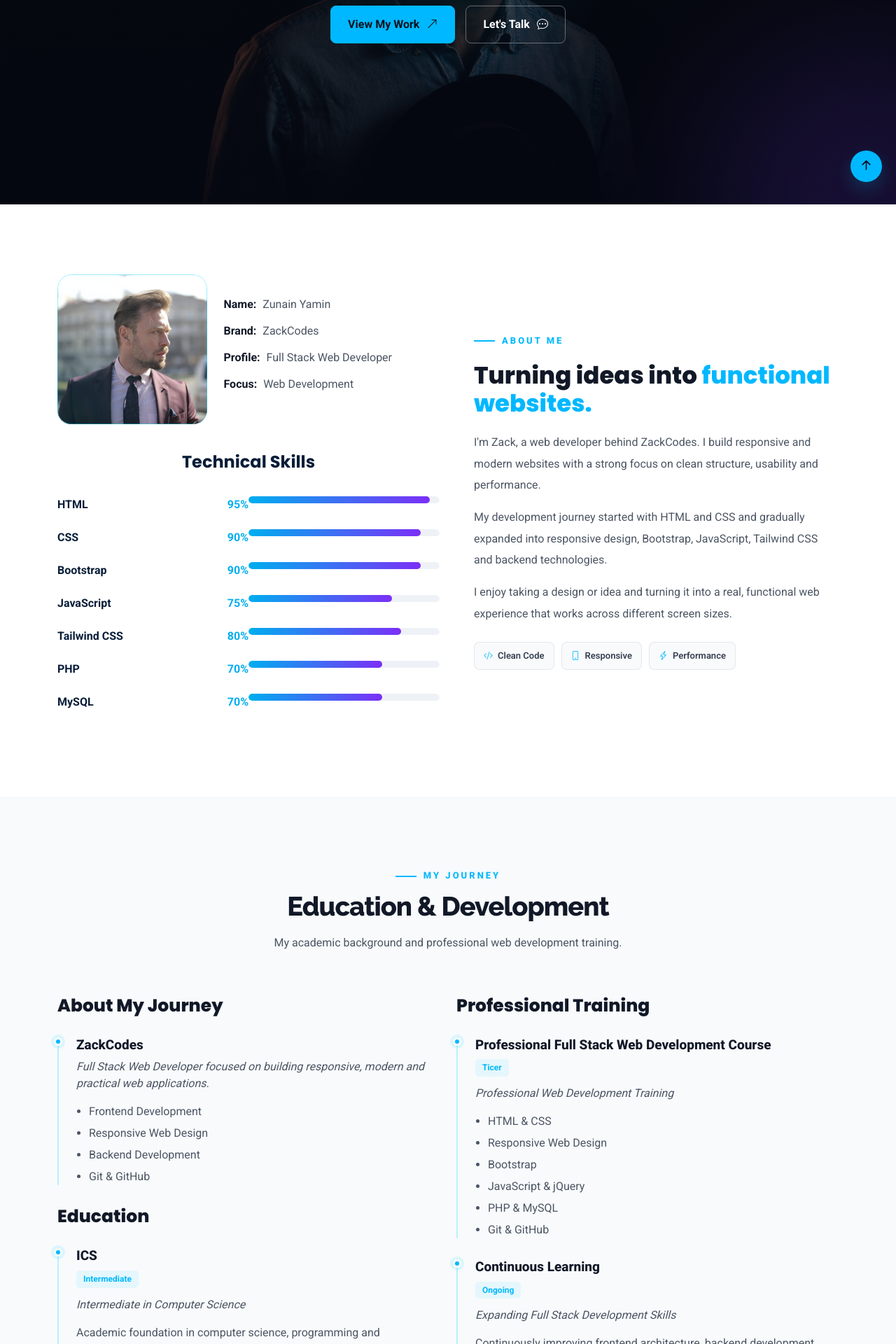
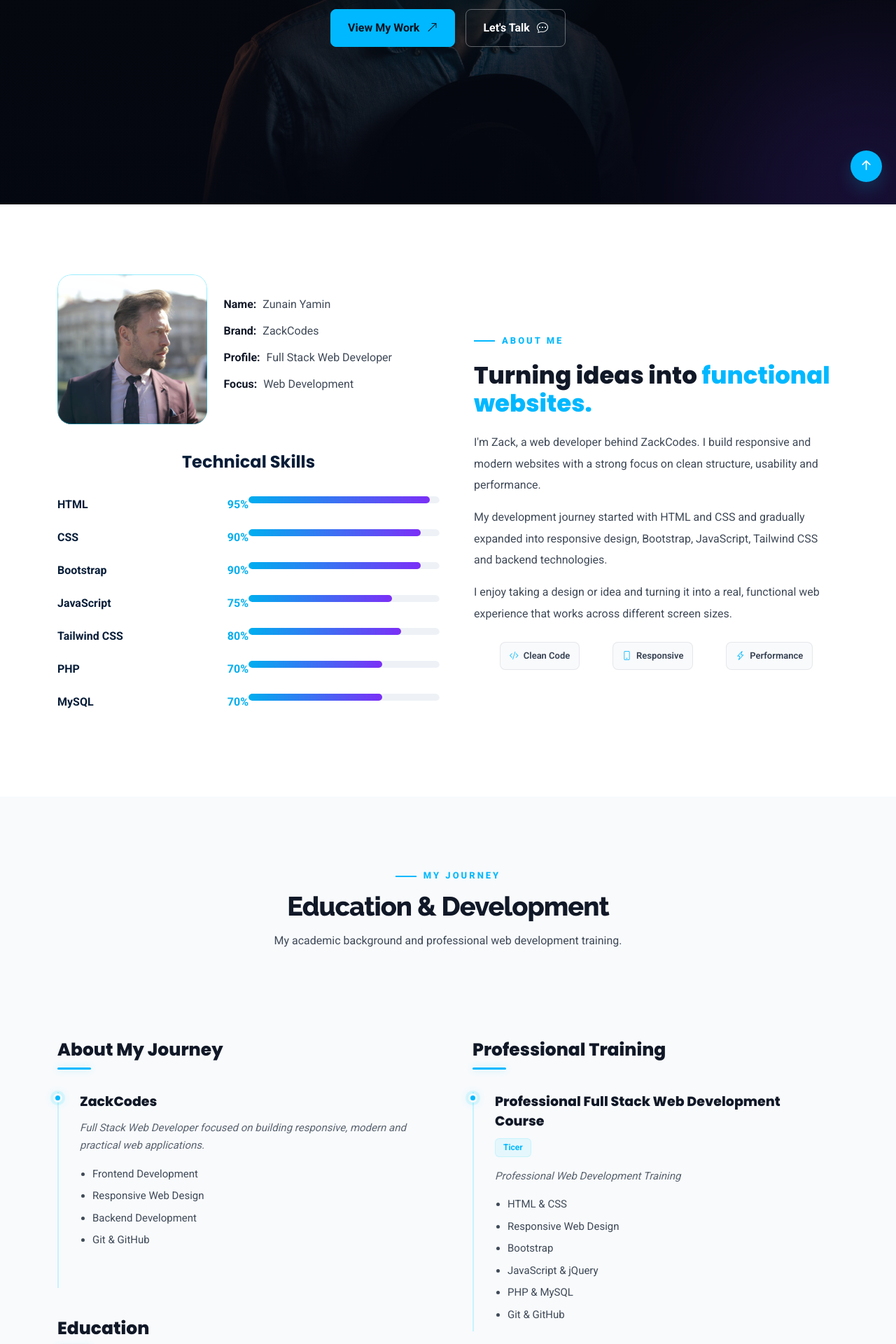
Before and after one commit to Zack365-codes/portfolio, a PHP site: page / in a window 1280 px wide. Shown: the part 520-2440 px from the top of the page at 70% size. Run offline with PHP 8.4, Linux system fonts and the light colour scheme.

Commit message:
Update resume section

```diff
--- a/assets/css/main.css
+++ b/assets/css/main.css
@@ -11,7 +11,7 @@
   --surface-dark: #0b1120;
 
   --heading-color: #111827;
-  --default-color: #4b5563;
+  --default-color: #3f4957;
   --contrast-color: #ffffff;
 
   --border-color: rgba(15, 23, 42, 0.08);
@@ -283,10 +283,10 @@ img {
   margin: 0 auto 20px;
   color: #fff;
   font-family: "Poppins", sans-serif;
-  font-size: clamp(55px, 7vw, 90px);
+  font-size: clamp(45px, 10vw, 30px);
   font-weight: 800;
   line-height: 1.05;
-  letter-spacing: -2px;
+  letter-spacing: 1px;
 }
 
 .hero-highlight {
@@ -650,93 +650,389 @@ img {
 /* =========================================================
    09. RESUME
    ========================================================= */
+/* =========================
+   RESUME SECTION
+========================= */
+/* =========================================================
+   RESUME / JOURNEY SECTION
+========================================================= */
 
 .resume {
   background: var(--surface-color);
 }
 
+
+/* =========================================================
+   SECTION HEADING
+========================================================= */
+
+.resume .section-title {
+  margin-bottom: 65px;
+}
+
+.resume .section-title h2 {
+  margin-bottom: 12px;
+}
+
+.resume .section-title p {
+  max-width: 650px;
+  margin: 0 auto;
+}
+
+
+/* =========================================================
+   MAIN GRID
+========================================================= */
+
+.resume-row {
+  align-items: flex-start;
+}
+
+.resume-column {
+  position: relative;
+}
+
+
+/* =========================================================
+   COLUMN TITLES
+========================================================= */
+
 .resume-title {
-  margin-bottom: 30px;
+  position: relative;
+
+  margin: 0 0 32px;
+  padding-bottom: 12px;
+
   color: var(--heading-color);
+
   font-family: "Poppins", sans-serif;
   font-size: 25px;
   font-weight: 800;
-}
+  line-height: 1.3;
+}
+
+
+/* Small accent line under heading */
+
+.resume-title::after {
+  content: "";
+
+  position: absolute;
+
+  left: 0;
+  bottom: 0;
+
+  width: 48px;
+  height: 3px;
+
+  background: var(--accent-color);
+
+  border-radius: 10px;
+
+  box-shadow:
+    0 0 10px rgba(0, 212, 255, 0.30);
+}
+
+
+/* =========================================================
+   TIMELINE ITEM
+========================================================= */
 
 .resume-item {
   position: relative;
 
-  margin-bottom: 30px;
-  padding: 0 0 0 25px;
-
-  border-left: 2px solid rgba(0, 212, 255, 0.25);
-
-  transition: var(--transition-normal);
-}
+  margin: 0 0 42px;
+  padding: 0 25px 4px 30px;
+
+  border-left: 2px solid rgba(0, 212, 255, 0.20);
+
+  transition:
+    padding-left 0.3s ease,
+    border-color 0.3s ease;
+}
+
+
+/* =========================================================
+   FIRST ITEMS
+   Keeps both sides visually balanced
+========================================================= */
+
+.resume-column > .resume-item:first-of-type {
+  min-height: 280px;
+}
+
+
+/* =========================================================
+   TIMELINE DOT
+========================================================= */
 
 .resume-item::before {
   content: "";
 
   position: absolute;
 
-  width: 12px;
-  height: 12px;
-
-  left: -7px;
-  top: 0;
+  top: 2px;
+  left: -8px;
+
+  width: 13px;
+  height: 13px;
 
   background: var(--accent-color);
 
   border: 3px solid var(--surface-color);
+
   border-radius: 50%;
 
-  box-shadow: 0 0 0 4px rgba(0, 212, 255, 0.12);
-
-  transition: var(--transition-normal);
-}
+  box-shadow:
+    0 0 0 4px rgba(0, 212, 255, 0.10),
+    0 0 12px rgba(0, 212, 255, 0.25);
+
+  transition:
+    transform 0.3s ease,
+    box-shadow 0.3s ease;
+}
+
+
+/* =========================================================
+   TIMELINE HOVER
+========================================================= */
 
 .resume-item:hover {
-  padding-left: 32px;
-  border-color: var(--accent-color);
+  padding-left: 36px;
+
+  border-left-color: var(--accent-color);
 }
 
 .resume-item:hover::before {
-  transform: scale(1.3);
+  transform: scale(1.25);
+
   box-shadow:
-    0 0 0 6px rgba(0, 212, 255, 0.12),
-    0 0 20px rgba(0, 212, 255, 0.5);
-}
+    0 0 0 6px rgba(0, 212, 255, 0.10),
+    0 0 22px rgba(0, 212, 255, 0.50);
+}
+
+
+/* =========================================================
+   ITEM TITLE
+========================================================= */
 
 .resume-item h4 {
-  margin-bottom: 8px;
+  margin: 0 0 11px;
+
   color: var(--heading-color);
+
+  font-family: "Poppins", sans-serif;
+
   font-size: 19px;
   font-weight: 800;
-}
+
+  line-height: 1.45;
+}
+
+
+/* =========================================================
+   TAG / LABEL
+========================================================= */
 
 .resume-item h5 {
-  display: inline-block;
-
-  margin-bottom: 12px;
-  padding: 5px 10px;
+  display: inline-flex;
+  align-items: center;
+
+  margin: 0 0 15px;
+
+  padding: 5px 11px;
 
   color: var(--accent-color);
+
   background: rgba(0, 212, 255, 0.08);
 
-  border-radius: 5px;
+  border: 1px solid rgba(0, 212, 255, 0.13);
+
+  border-radius: 6px;
 
   font-size: 12px;
   font-weight: 700;
-}
+
+  line-height: 1.2;
+}
+
+
+/* =========================================================
+   PARAGRAPHS
+========================================================= */
+
+.resume-item p {
+  margin: 0 0 15px;
+
+  color: var(--default-color);
+
+  font-size: 15px;
+
+  line-height: 1.7;
+}
+
+.resume-item p em {
+  color: var(--default-color);
+
+  opacity: 0.85;
+}
+
+
+/* =========================================================
+   LIST
+========================================================= */
 
 .resume-item ul {
+  margin: 16px 0 0;
+
   padding-left: 18px;
 }
 
 .resume-item li {
-  margin-bottom: 7px;
-}
-
+  margin-bottom: 9px;
+
+  color: var(--default-color);
+
+  font-size: 15px;
+
+  line-height: 1.5;
+}
+
+
+/* =========================================================
+   SPACE BETWEEN LEFT SECTIONS
+========================================================= */
+
+.resume-column > .resume-title:not(:first-child) {
+  margin-top: 5px;
+}
+
+
+/* =========================================================
+   SPACE BETWEEN RIGHT ITEMS
+========================================================= */
+
+.resume-column > .resume-item + .resume-item {
+  margin-top: 5px;
+}
+
+
+/* =========================================================
+   SUBTLE ITEM CONTENT HOVER
+========================================================= */
+
+.resume-item h4,
+.resume-item h5,
+.resume-item p,
+.resume-item li {
+  transition: color 0.25s ease;
+}
+
+
+/* =========================================================
+   LARGE SCREENS
+========================================================= */
+
+@media (min-width: 1200px) {
+
+  .resume-column:first-child {
+    padding-right: 35px;
+  }
+
+  .resume-column:last-child {
+    padding-left: 35px;
+  }
+
+}
+
+
+/* =========================================================
+   TABLET
+========================================================= */
+
+@media (max-width: 1199px) {
+
+  .resume-column:first-child {
+    padding-right: 20px;
+  }
+
+  .resume-column:last-child {
+    padding-left: 20px;
+  }
+
+}
+
+
+/* =========================================================
+   MOBILE
+========================================================= */
+
+@media (max-width: 991px) {
+
+  .resume .section-title {
+    margin-bottom: 45px;
+  }
+
+  .resume-row {
+    row-gap: 25px;
+  }
+
+  .resume-column {
+    padding-left: 12px;
+    padding-right: 12px;
+  }
+
+  .resume-column > .resume-item:first-of-type {
+    min-height: auto;
+  }
+
+  .resume-title {
+    margin-top: 20px;
+    margin-bottom: 28px;
+
+    font-size: 23px;
+  }
+
+  .resume-item {
+    margin-bottom: 35px;
+    padding-left: 27px;
+  }
+
+  .resume-item:hover {
+    padding-left: 31px;
+  }
+
+}
+
+
+/* =========================================================
+   SMALL MOBILE
+========================================================= */
+
+@media (max-width: 575px) {
+
+  .resume-title {
+    font-size: 21px;
+  }
+
+  .resume-item {
+    padding-left: 24px;
+  }
+
+  .resume-item h4 {
+    font-size: 17px;
+  }
+
+  .resume-item p,
+  .resume-item li {
+    font-size: 14px;
+  }
+
+  .resume-item h5 {
+    font-size: 11px;
+  }
+
+}
 
 /* =========================================================
    10. SERVICES
@@ -1764,7 +2060,7 @@ img {
   width: 45px;
   height: 45px;
 
-  color: #07111f;
+  color: white;
   background: var(--accent-color);
 
   border-radius: 50%;
@@ -1786,6 +2082,7 @@ img {
     0 15px 30px rgba(0, 212, 255, 0.25),
     0 0 25px rgba(0, 212, 255, 0.12);
 }
+
 
 
 /* =========================================================
--- a/index.html
+++ b/index.html
@@ -107,7 +107,7 @@
           HELLO, I'M ZUNAIN
         </p>
 
-        <h2 class="fs-1">
+        <h2>
           I Build Modern
           <span class="hero-highlight">Web Experiences</span>
         </h2>
@@ -377,7 +377,7 @@
                 different screen sizes.
               </p>
 
-              <div class="about-tags">
+              <div class="about-tags justify-content-evenly">
 
                 <span>
                   <i class="bi bi-code-slash"></i>
@@ -406,11 +406,9 @@
 
     </section>
 
-
-    <!-- ================= RESUME / EDUCATION ================= -->
-
 <section id="resume" class="resume section">
 
+  <!-- Section Heading -->
   <div class="container section-title text-center" data-aos="fade-up">
 
     <span class="section-label">MY JOURNEY</span>
@@ -424,23 +422,27 @@
   </div>
 
 
+  <!-- Resume Content -->
   <div class="container">
 
-        <div class="row">
-
-
-          <!-- SUMMARY -->
-
-          <div
-            class="col-lg-6"
+    <div class="row resume-row">
+
+
+      <!-- =========================
+           LEFT COLUMN
+      ========================== -->
+
+      <div
+        class="col-lg-6 resume-column"
         data-aos="fade-up"
         data-aos-delay="100">
 
+        <!-- About -->
         <h3 class="resume-title">
           About My Journey
         </h3>
 
-            <div class="resume-item pb-0">
+        <div class="resume-item journey-item">
 
           <h4>ZackCodes</h4>
 
@@ -452,33 +454,20 @@
           </p>
 
           <ul>
-
-                <li>
-                  Frontend Development
-                </li>
-
-                <li>
-                  Responsive Web Design
-                </li>
-
-                <li>
-                  Backend Development
-                </li>
-
-                <li>
-                  Git & GitHub
-                </li>
-
+            <li>Frontend Development</li>
+            <li>Responsive Web Design</li>
+            <li>Backend Development</li>
+            <li>Git & GitHub</li>
           </ul>
 
         </div>
 
 
+        <!-- Education -->
         <h3 class="resume-title">
           Education
         </h3>
 
-
         <div class="resume-item">
 
           <h4>ICS</h4>
@@ -501,19 +490,22 @@
       </div>
 
 
-          <!-- PROFESSIONAL -->
-
-          <div
-            class="col-lg-6"
+
+      <!-- =========================
+           RIGHT COLUMN
+      ========================== -->
+
+      <div
+        class="col-lg-6 resume-column"
         data-aos="fade-up"
         data-aos-delay="200">
 
+        <!-- Professional Training -->
         <h3 class="resume-title">
           Professional Training
         </h3>
 
-
-            <div class="resume-item">
+        <div class="resume-item training-item">
 
           <h4>
             Professional Full Stack Web Development Course
@@ -528,36 +520,18 @@
           </p>
 
           <ul>
-
-                <li>
-                  HTML & CSS
-                </li>
-
-                <li>
-                  Responsive Web Design
-                </li>
-
-                <li>
-                  Bootstrap
-                </li>
-
-                <li>
-                  JavaScript & jQuery
-                </li>
-
-                <li>
-                  PHP & MySQL
-                </li>
-
-                <li>
-                  Git & GitHub
-                </li>
-
+            <li>HTML & CSS</li>
+            <li>Responsive Web Design</li>
+            <li>Bootstrap</li>
+            <li>JavaScript & jQuery</li>
+            <li>PHP & MySQL</li>
+            <li>Git & GitHub</li>
           </ul>
 
         </div>
 
 
+        <!-- Continuous Learning -->
         <div class="resume-item">
 
           <h4>
@@ -865,13 +839,13 @@
 
               <span
                 data-purecounter-start="0"
-                data-purecounter-end="50"
+                data-purecounter-end="1"
                 data-purecounter-duration="1"
                 class="purecounter">
                 1
               </span>
 
-              <p>Years Of Experience</p>
+              <p>Years Of Experiences</p>
 
             </div>
 
```
Lines whose indentation alone changed are shown as unchanged.
